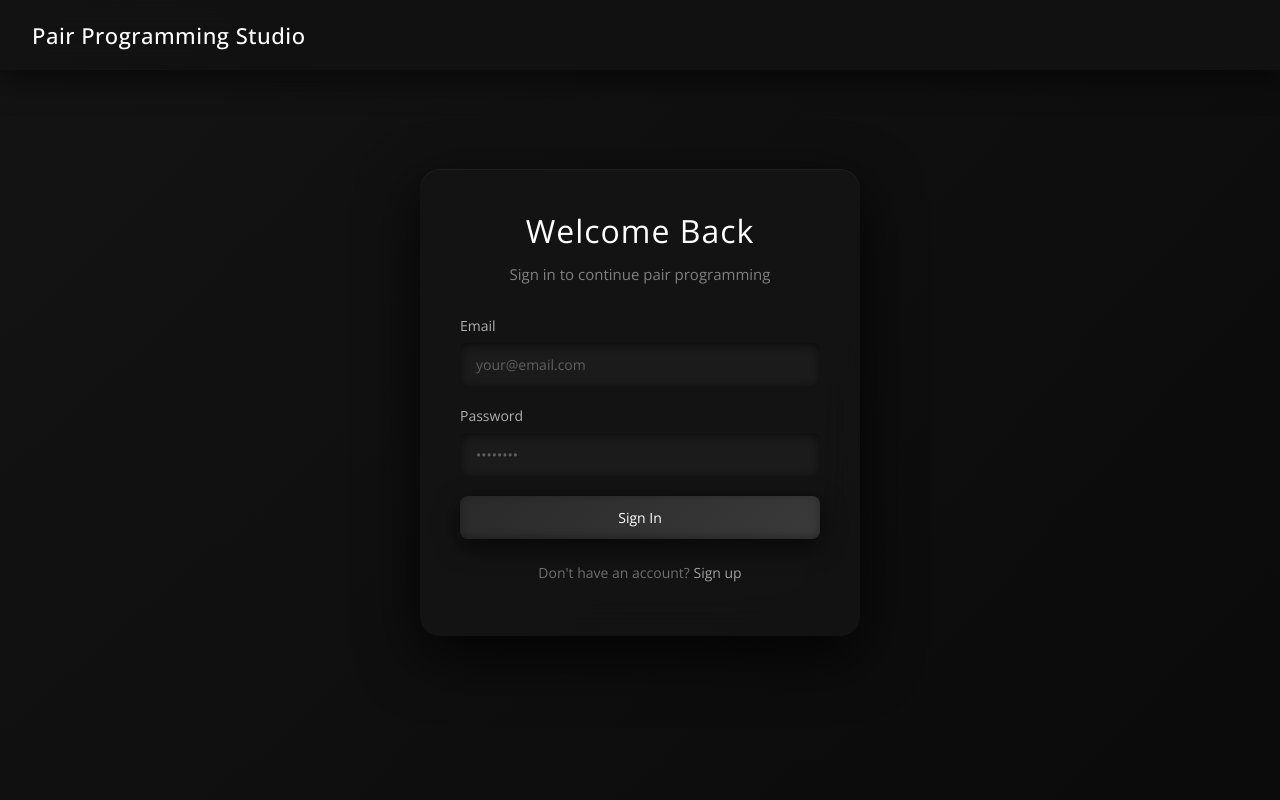
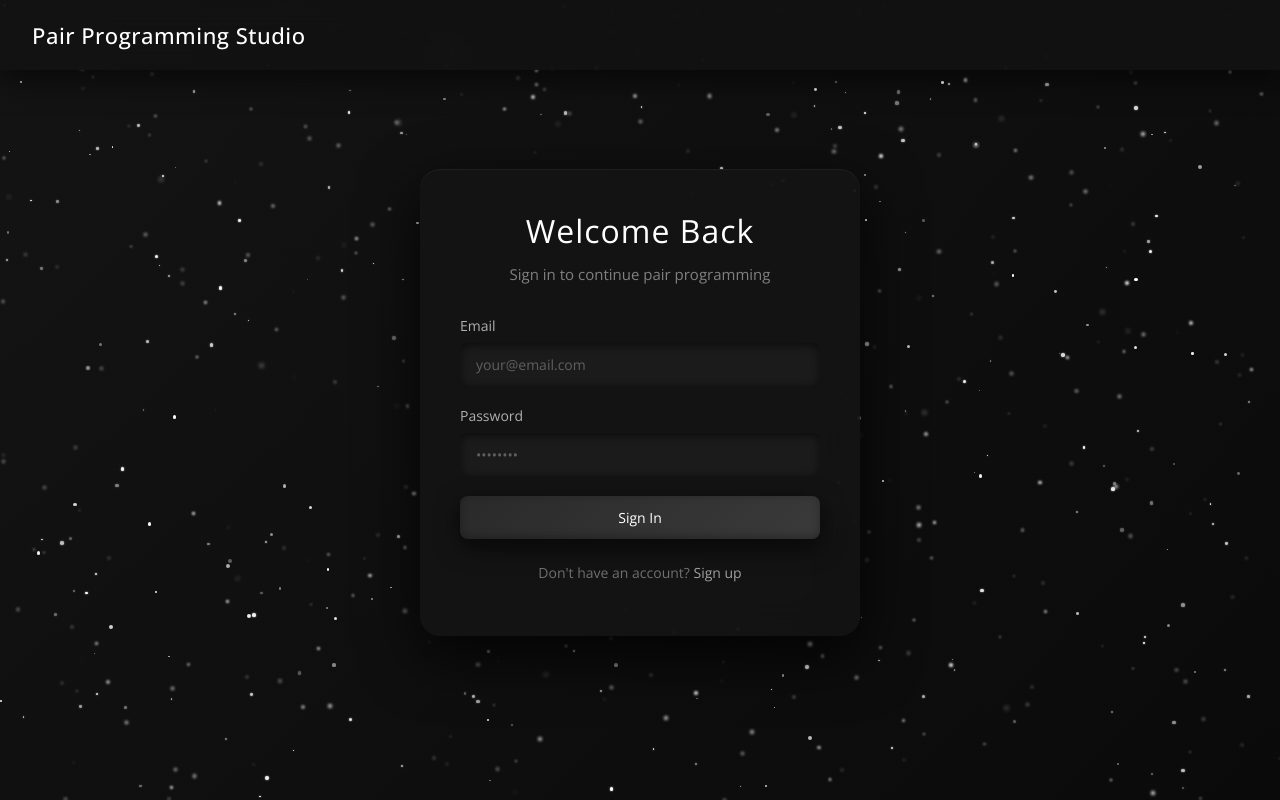
Before and after one commit to skeswarsudhan/pairprogrammerfrontend, a React (Create React App) app: page /login in a window 1280 px wide. Built offline with nearby package versions, Linux system fonts and the light colour scheme.

Commit message:
updated design of login register page

```diff
--- a/src/components/AnimatedBackground.jsx
+++ b/src/components/AnimatedBackground.jsx
@@ -1,96 +1,39 @@
-import React, { useEffect, useRef } from 'react';
+import React from 'react';
 
-export default function OptimizedBackground() {
-    const canvasRef = useRef(null);
-    const mouseRef = useRef({ x: 0, y: 0 });
+export default function StaticStarfield() {
+    // Generate random stars with varying properties
+    const generateStars = () => {
+        const stars = [];
+        const numStars = 650;
 
-    useEffect(() => {
-        const canvas = canvasRef.current;
-        if (!canvas) return;
+        for (let i = 0; i < numStars; i++) {
+            const x = Math.random() * 100;
+            const y = Math.random() * 100;
+            const size = Math.random() * 3 + 1;
+            const opacity = Math.random() * 0.7 + 0.3;
+            const blur = Math.random() * 2;
 
-        const ctx = canvas.getContext('2d', { alpha: true });
-        let animationFrameId;
-        let dots = [];
+            stars.push({
+                left: `${x}%`,
+                top: `${y}%`,
+                width: `${size}px`,
+                height: `${size}px`,
+                opacity: opacity,
+                filter: `blur(${blur}px)`,
+                backgroundColor: 'white',
+                borderRadius: '50%',
+                position: 'absolute',
+                boxShadow: blur < 0.5 ? '0 0 2px rgba(255, 255, 255, 0.8)' : 'none'
+            });
+        }
 
-        const resizeCanvas = () => {
-            canvas.width = window.innerWidth;
-            canvas.height = window.innerHeight;
-        };
+        return stars;
+    };
 
-        const createDots = () => {
-            dots = [];
-            const numDots = Math.floor((canvas.width * canvas.height) / 10000); // Random dots based on screen size
-
-            for (let i = 0; i < numDots; i++) {
-                const x = Math.random() * canvas.width;
-                const y = Math.random() * canvas.height;
-                dots.push({
-                    baseX: x,
-                    baseY: y,
-                    x: x,
-                    y: y,
-                    vx: 0,
-                    vy: 0,
-                    size: 2,
-                    color: `rgba(255, 255, 255, ${0.3 + Math.random() * 0.4})` // White with random opacity
-                });
-            }
-        };
-
-        const handleMouseMove = (e) => {
-            mouseRef.current = { x: e.clientX, y: e.clientY };
-        };
-
-        const animate = () => {
-            ctx.clearRect(0, 0, canvas.width, canvas.height);
-
-            dots.forEach(dot => {
-                const dx = mouseRef.current.x - dot.x;
-                const dy = mouseRef.current.y - dot.y;
-                const distance = Math.sqrt(dx * dx + dy * dy);
-                const maxDistance = 150;
-
-                if (distance < maxDistance) {
-                    const force = (maxDistance - distance) / maxDistance;
-                    dot.vx -= (dx / distance) * force * 0.5;
-                    dot.vy -= (dy / distance) * force * 0.5;
-                }
-
-                dot.vx += (dot.baseX - dot.x) * 0.05;
-                dot.vy += (dot.baseY - dot.y) * 0.05;
-                dot.vx *= 0.99; // Reduced friction for longer damping
-                dot.vy *= 0.99;
-                dot.x += dot.vx;
-                dot.y += dot.vy;
-
-                ctx.fillStyle = dot.color;
-                ctx.beginPath();
-                ctx.arc(dot.x, dot.y, dot.size, 0, Math.PI * 2);
-                ctx.fill();
-            });
-
-            animationFrameId = requestAnimationFrame(animate);
-        };
-
-        resizeCanvas();
-        createDots();
-        window.addEventListener('resize', () => {
-            resizeCanvas();
-            createDots();
-        });
-        window.addEventListener('mousemove', handleMouseMove);
-        animate();
-
-        return () => {
-            window.removeEventListener('resize', resizeCanvas);
-            window.removeEventListener('mousemove', handleMouseMove);
-            cancelAnimationFrame(animationFrameId);
-        };
-    }, []);
+    const stars = generateStars();
 
     return (
-        <canvas
-            ref={canvasRef}
+        <div
             style={{
                 position: 'fixed',
                 top: 0,
@@ -98,8 +41,13 @@ export default function OptimizedBackground() {
                 width: '100%',
                 height: '100%',
                 zIndex: 0,
-                pointerEvents: 'none'
+                pointerEvents: 'none',
+                overflow: 'hidden'
             }}
-        />
+        >
+            {stars.map((style, index) => (
+                <div key={index} style={style} />
+            ))}
+        </div>
     );
 }
--- a/src/pages/LoginPage.jsx
+++ b/src/pages/LoginPage.jsx
@@ -29,7 +29,7 @@ export default function LoginPage() {
 
     return (
         <div className="page-container auth-page">
-            {/* <AnimatedBackground /> */}
+            <AnimatedBackground />
             <div className="auth-card">
                 <h1 className="auth-title">Welcome Back</h1>
                 <p className="auth-subtitle">Sign in to continue pair programming</p>
--- a/src/pages/RegisterPage.jsx
+++ b/src/pages/RegisterPage.jsx
@@ -42,7 +42,7 @@ export default function RegisterPage() {
 
     return (
         <div className="page-container auth-page">
-            {/* <AnimatedBackground /> */}
+            <AnimatedBackground />
             <div className="auth-card">
                 <h1 className="auth-title">Create Account</h1>
                 <p className="auth-subtitle">Join the pair programming community</p>
```
